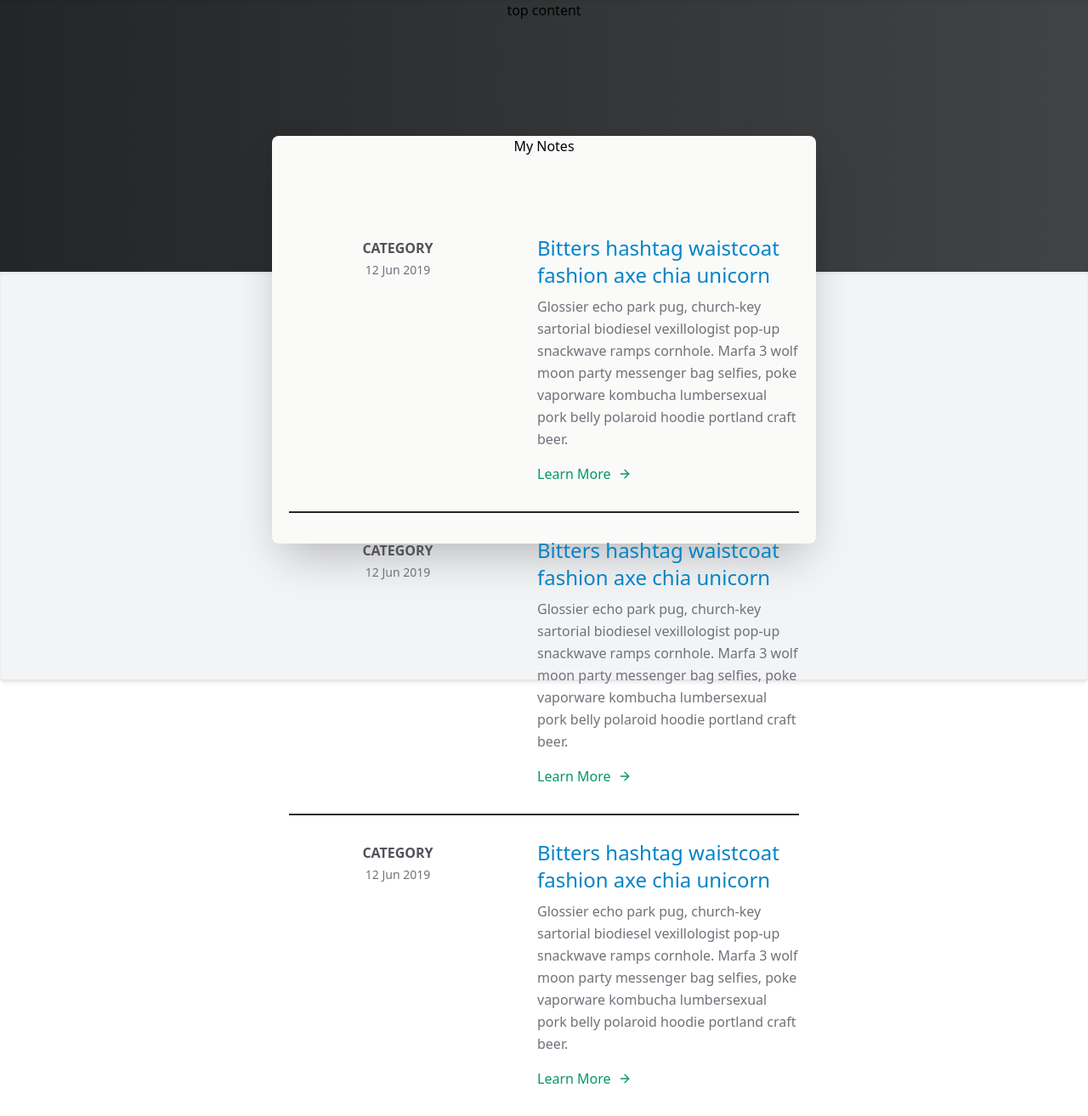
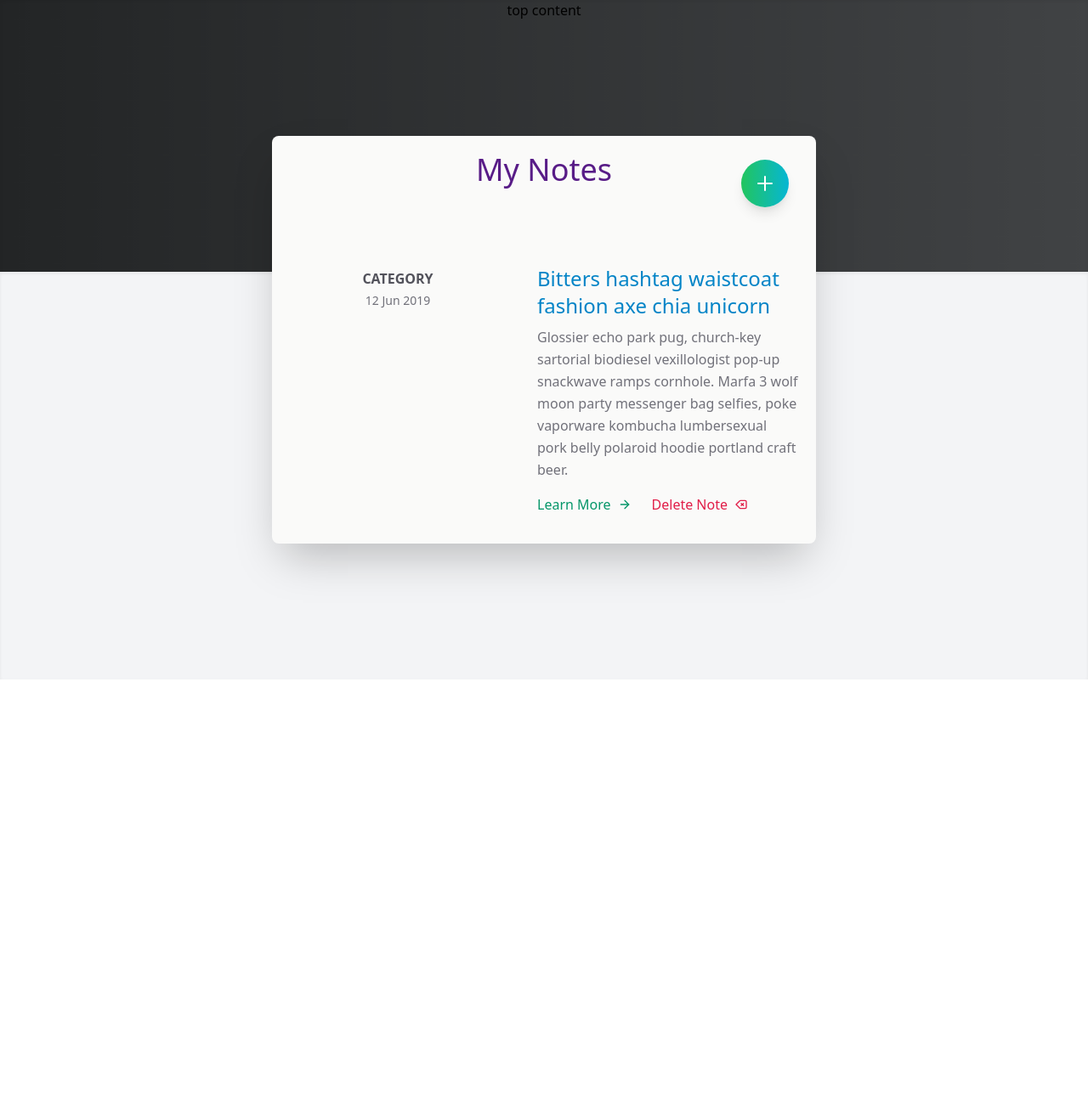
Before and after one commit to Ramoncarden/notes-app, a React (Create React App) app: page / in a window 1280 px wide. Shown: the top 1314 px of the page at 85% size. After the commit the page ends 800 px from the top, so only its background shows below. Built offline with nearby package versions, Linux system fonts and the light colour scheme.

Commit message:
Styling changes to NoteList component.

```diff
--- a/package.json
+++ b/package.json
@@ -9,6 +9,7 @@
     "@testing-library/user-event": "^12.1.10",
     "react": "^17.0.2",
     "react-dom": "^17.0.2",
+    "react-router-dom": "^5.3.0",
     "react-scripts": "4.0.3",
     "web-vitals": "^1.0.1"
   },
--- a/src/App.js
+++ b/src/App.js
@@ -1,10 +1,18 @@
+import { BrowserRouter, Switch, Route } from 'react-router-dom';
 import Home from './Home';
 
 function App() {
   return (
-    <div className="App">
-      <Home />
-    </div>
+    <BrowserRouter>
+      <div className="App">
+        <Switch>
+          <Route exact path="/">
+            <Home />
+          </Route>
+        </Switch>
+      </div>
+    </BrowserRouter>
+
   );
 }
 
--- a/src/Home.js
+++ b/src/Home.js
@@ -1,5 +1,6 @@
 import React from 'react';
 import NoteList from './NoteList';
+import { Link } from 'react-router-dom';
 
 const Home = () => {
   return (
@@ -9,7 +10,12 @@ const Home = () => {
         bottom content
       </div>
       <div className="m-auto z-10 text-center bg-warm-gray-50 w-3/6 absolute inset-x-0 inset-y-40 rounded-lg shadow-2xl">
-        <h1>My Notes</h1>
+        <h1 className="text-4xl font-medium text-purple-900 mt-5">My Notes</h1>
+        <Link to="/Create" title="Create a new note" className="bg-gradient-to-r from-green-500 to-cyan-500 hover:from-emerald-500 hover:to-cyan-800 text-white text-center py-2 px-4 rounded-full h-14 w-14 inline-flex items-center shadow-lg absolute right-8 top-7">
+          <svg xmlns="http://www.w3.org/2000/svg" className="h-6 w-6" fill="none" viewBox="0 0 24 24" stroke="currentColor">
+            <path strokeLinecap="round" strokeLinejoin="round" strokeWidth={2} d="M12 4v16m8-8H4" />
+          </svg>
+        </Link>
         <NoteList />
       </div>
     </div>
--- a/src/NoteList.js
+++ b/src/NoteList.js
@@ -1,10 +1,11 @@
 import React from 'react'
+import { Link, useHistory } from 'react-router-dom'
 
 const NoteList = () => {
   return (
     <section class="text-gray-500 body-font overflow-hidden">
-      <div class="container px-5 py-24 mx-auto">
-        <div class="-my-8 divide-y-2 divide-gray-800">
+      <div class="container px-5 py-24 mx-auto ">
+        <div class="-my-8 divide-y-2 divide-gray-800 ">
           <div class="py-8 flex flex-wrap md:flex-nowrap">
             <div class="md:w-64 md:mb-0 mb-6 flex-shrink-0 flex flex-col">
               <span class="font-semibold title-font text-gray-600">CATEGORY</span>
@@ -13,58 +14,22 @@ const NoteList = () => {
             <div class="md:flex-grow text-left max-w-4xl -mt-1 ml-6 pl-3">
               <h2 class="text-2xl font-medium text-sky-600 title-font mb-2 ">Bitters hashtag waistcoat fashion axe chia unicorn</h2>
               <p class="leading-relaxed">Glossier echo park pug, church-key sartorial biodiesel vexillologist pop-up snackwave ramps cornhole. Marfa 3 wolf moon party messenger bag selfies, poke vaporware kombucha lumbersexual pork belly polaroid hoodie portland craft beer.</p>
-              <a class="text-emerald-600 inline-flex items-center mt-4">Learn More
+              <Link to={`/notes`} class="text-emerald-600 inline-flex items-center mt-4">Learn More
                 <svg class="w-4 h-4 ml-2" viewBox="0 0 24 24" stroke="currentColor" stroke-width="2" fill="none" stroke-linecap="round" stroke-linejoin="round">
                   <path d="M5 12h14"></path>
                   <path d="M12 5l7 7-7 7"></path>
                 </svg>
-              </a>
+              </Link>
+              <span class="text-rose-600 inline-flex items-center mt-4 ml-6">Delete Note
+                <svg class="w-4 h-4 ml-2" viewBox="0 0 24 24" stroke="currentColor" stroke-width="2" fill="none" stroke-linecap="round" stroke-linejoin="round">
+                  <path stroke-linecap="round" stroke-linejoin="round" stroke-width="2" d="M12 14l2-2m0 0l2-2m-2 2l-2-2m2 2l2 2M3 12l6.414 6.414a2 2 0 001.414.586H19a2 2 0 002-2V7a2 2 0 00-2-2h-8.172a2 2 0 00-1.414.586L3 12z" />
+                </svg>
+              </span>
             </div>
           </div>
-
-          <div class="py-8 flex flex-wrap md:flex-nowrap">
-            <div class="md:w-64 md:mb-0 mb-6 flex-shrink-0 flex flex-col">
-              <span class="font-semibold title-font text-gray-600">CATEGORY</span>
-              <span class="mt-1 text-gray-500 text-sm">12 Jun 2019</span>
-            </div>
-            <div class="md:flex-grow text-left max-w-4xl -mt-1 ml-6 pl-3">
-              <h2 class="text-2xl font-medium text-sky-600 title-font mb-2 ">Bitters hashtag waistcoat fashion axe chia unicorn</h2>
-              <p class="leading-relaxed">Glossier echo park pug, church-key sartorial biodiesel vexillologist pop-up snackwave ramps cornhole. Marfa 3 wolf moon party messenger bag selfies, poke vaporware kombucha lumbersexual pork belly polaroid hoodie portland craft beer.</p>
-              <a class="text-emerald-600 inline-flex items-center mt-4">Learn More
-                <svg class="w-4 h-4 ml-2" viewBox="0 0 24 24" stroke="currentColor" stroke-width="2" fill="none" stroke-linecap="round" stroke-linejoin="round">
-                  <path d="M5 12h14"></path>
-                  <path d="M12 5l7 7-7 7"></path>
-                </svg>
-              </a>
-            </div>
-          </div>
-
-          <div class="py-8 flex flex-wrap md:flex-nowrap">
-            <div class="md:w-64 md:mb-0 mb-6 flex-shrink-0 flex flex-col">
-              <span class="font-semibold title-font text-gray-600">CATEGORY</span>
-              <span class="mt-1 text-gray-500 text-sm">12 Jun 2019</span>
-            </div>
-            <div class="md:flex-grow text-left max-w-4xl -mt-1 ml-6 pl-3">
-              <h2 class="text-2xl font-medium text-sky-600 title-font mb-2 ">Bitters hashtag waistcoat fashion axe chia unicorn</h2>
-              <p class="leading-relaxed">Glossier echo park pug, church-key sartorial biodiesel vexillologist pop-up snackwave ramps cornhole. Marfa 3 wolf moon party messenger bag selfies, poke vaporware kombucha lumbersexual pork belly polaroid hoodie portland craft beer.</p>
-              <a class="text-emerald-600 inline-flex items-center mt-4">Learn More
-                <svg class="w-4 h-4 ml-2" viewBox="0 0 24 24" stroke="currentColor" stroke-width="2" fill="none" stroke-linecap="round" stroke-linejoin="round">
-                  <path d="M5 12h14"></path>
-                  <path d="M12 5l7 7-7 7"></path>
-                </svg>
-              </a>
-            </div>
-          </div>
-
-
-
-
-
-
-
         </div>
       </div>
-    </section>
+    </section >
   )
 }
 
```
Also changed, not shown: 1 other file (tests, documents, lock files or other folders).
